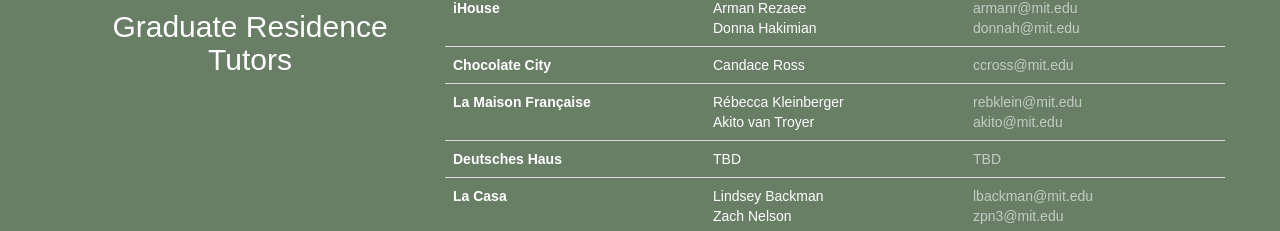
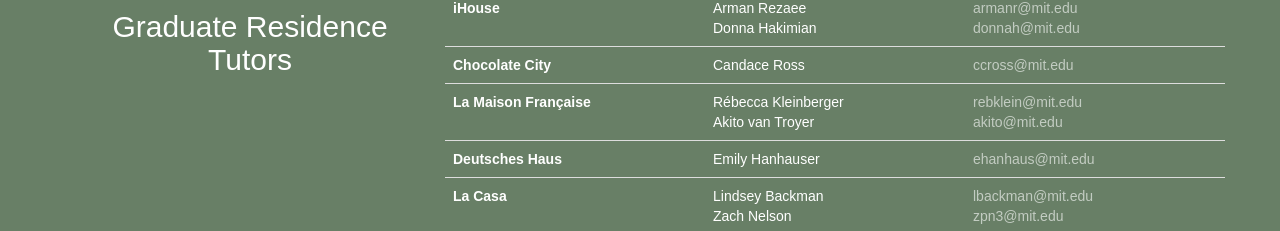
Before and after one commit to NewHouseWebmaster/newhousewebmaster.github.io, a plain HTML site: page government.html in a window 1280 px wide. Shown: the part 941-1172 px from the top of the page. Drawn offline with Linux system fonts and the light colour scheme; a web font is replaced by a local one.

Commit message:
Update government.html

```diff
--- a/government.html
+++ b/government.html
@@ -195,8 +195,8 @@
                                 </tr>
                                 <tr>
                                     <td><b>Deutsches Haus</b></td>
-                                    <td>TBD</td>
-                                    <td><a class="whiteLink" href="mailto:dhkumar@mit.edu">TBD</a></td>
+                                    <td>Emily Hanhauser</td>
+                                    <td><a class="whiteLink" href="mailto:ehanhaus@mit.edu">ehanhaus@mit.edu</a></td>
                                 </tr>
                                 <tr>
                                     <td><b>La Casa</b></td>
```
